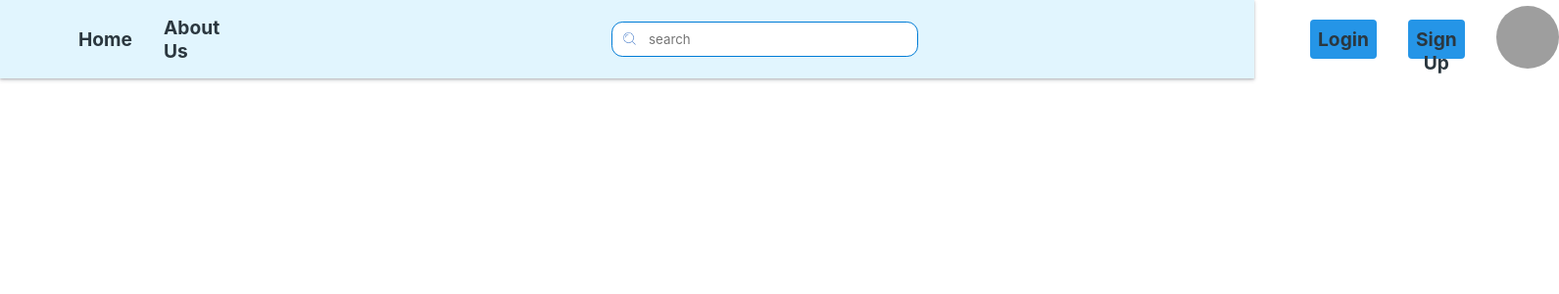
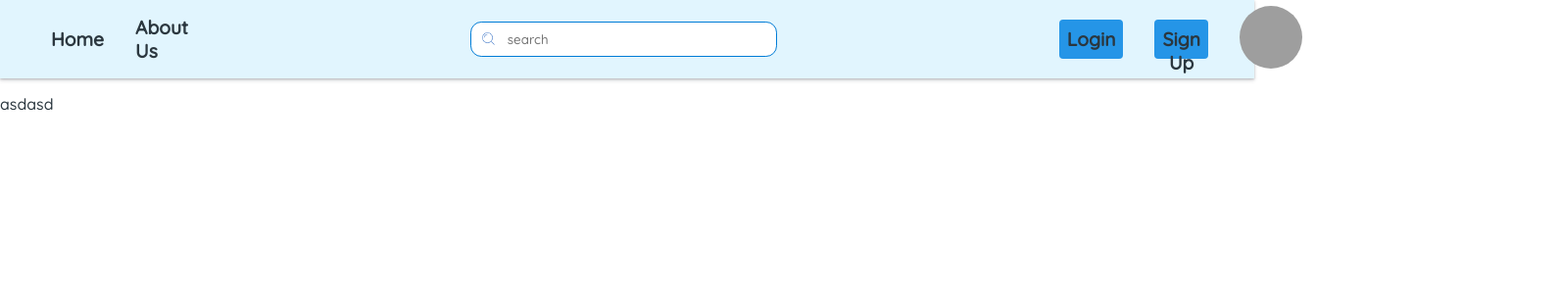
Before and after one commit to TheAmazingPeleg/FoodDelivery, a React (Create React App) app in the folder frontend/: page / in a window 1280 px wide. Shown: the top 300 px of the page at 98% size, 1591 px wide, since content can reach past the window. Built offline with nearby package versions, Linux system fonts and the light colour scheme; grey boxes are pictures that could not be loaded.

Commit message:
updated Navbar styling. updated UI Toolkit. updated App.jsx

```diff
--- a/frontend/src/App.jsx
+++ b/frontend/src/App.jsx
@@ -13,11 +13,12 @@ function App() {
   //   <h3>hey</h3>
   //   <Input type="text" name="hey" />
   // </div>
-  <div>
-    <Navbar>
-    <SearchBar  placeholder="search" ></SearchBar>
-    </Navbar>
-  </div>
+    <div>
+      <Navbar>
+        <SearchBar placeholder="search" />
+      </Navbar>
+      <p>asdasd</p>
+    </div>
   );
 }
 
--- a/frontend/src/Components/Navbar/Navbar.styling.css
+++ b/frontend/src/Components/Navbar/Navbar.styling.css
@@ -2,7 +2,8 @@
 @import url('../../GenericColors.css');
 
 *{
-    font-family: var(--Navbar-font);
+    font-family: var(--text-font);
+    color: var(--Navbar-text-color) !important;
 }
 
 .navbar {
@@ -23,7 +24,7 @@
     list-style-type: none;
     margin: 0;
     padding: 0;
-    padding-left: 5rem;
+    padding-left: 3.25rem;
 }
 
 .navbar-list-item-anchor {
@@ -51,8 +52,8 @@
     flex-direction: row;
     align-items: center;
     justify-content: center;
-    margin-left: 25rem;
-    margin-right: 25rem;
+    padding-left: 18rem;
+    padding-right: 18rem;
 }
 
 .navbar-right {
```
Also changed, not shown: frontend/src/Components/UI ToolKit.txt.
